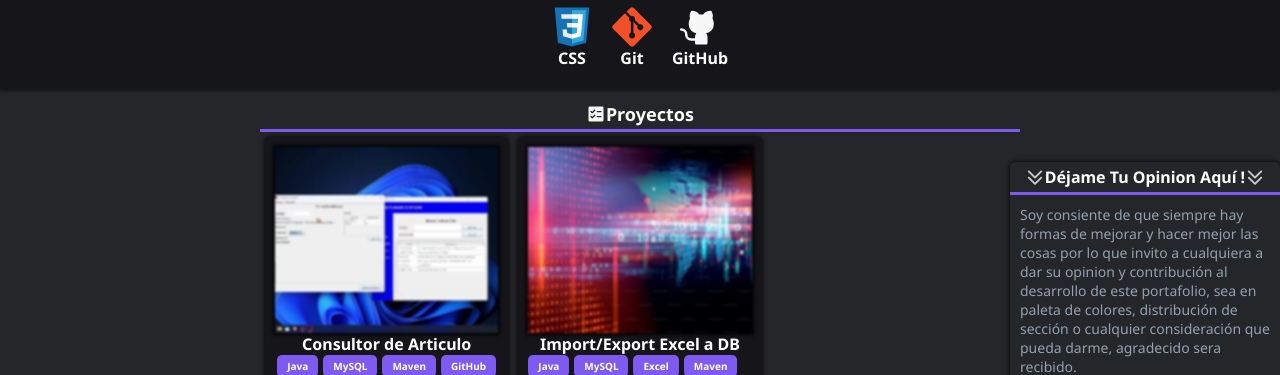
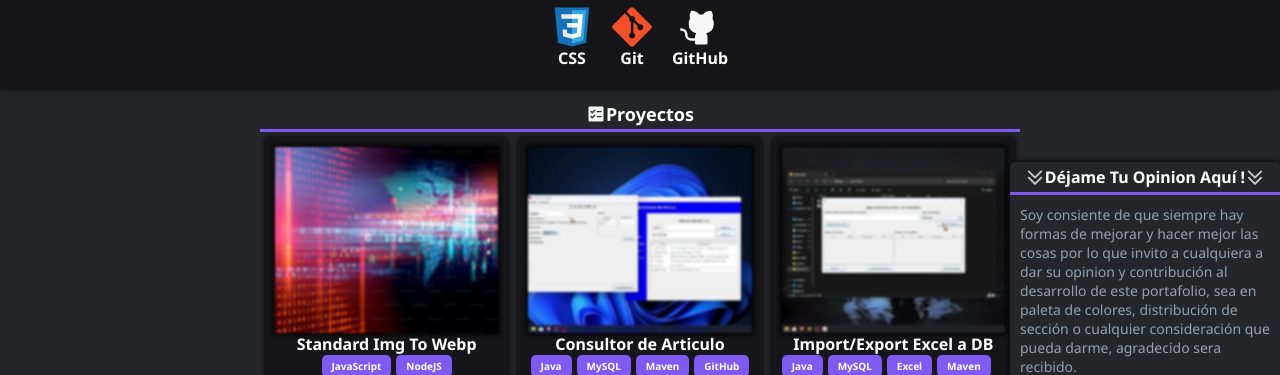
Before and after one commit to RubenRDC/Portafolio-RubenARuizDiazC, a plain HTML site: page index.html in a window 1280 px wide. Shown: the part 605-980 px from the top of the page. Drawn offline with Linux system fonts and the light colour scheme.

Commit message:
+ Se agrega nuevo articulo en sección de proyectos.

```diff
--- a/index.html
+++ b/index.html
@@ -134,6 +134,33 @@
                 </h2>
                 <div class="articles_grid">
                     <article class="content_article flex_column content_project bg-colorPrincipal">
+                        <img src="/img/projects/backgImg.webp"
+                            alt="Imagen básico representativo del proyecto 'Standard Img To Webp'" width="100%"
+                            height="186px">
+                        <h3>Standard Img To Webp</h3>
+                        <ul class="tags">
+                            <li class="itemsTags">
+                                <h4>JavaScript</h4>
+                            </li>
+                            <li class="itemsTags">
+                                <h4>NodeJS</h4>
+                            </li>
+                        </ul>
+                        <p>El proyecto 'Standard Img To Webp' es una herramienta básica de conversion de imágenes a el
+                            formato Webp normalmente utilizados en pagina webs por su compacto tamaño y alta calidad,
+                            utilizando la librería sharp para su desabollo.</p>
+                        <div class="btns">
+                            <a href="#previewProject" id="StandardImgToWebp" class="btn openViewProject">
+                                <svg xmlns="http://www.w3.org/2000/svg" width="25" height="25" fill="#ffffff" viewBox="0 0 256 256"><path d="M251,123.13c-.37-.81-9.13-20.26-28.48-39.61C196.63,57.67,164,44,128,44S59.37,57.67,33.51,83.52C14.16,102.87,5.4,122.32,5,123.13a12.08,12.08,0,0,0,0,9.75c.37.82,9.13,20.26,28.49,39.61C59.37,198.34,92,212,128,212s68.63-13.66,94.48-39.51c19.36-19.35,28.12-38.79,28.49-39.61A12.08,12.08,0,0,0,251,123.13Zm-46.06,33C183.47,177.27,157.59,188,128,188s-55.47-10.73-76.91-31.88A130.36,130.36,0,0,1,29.52,128,130.45,130.45,0,0,1,51.09,99.89C72.54,78.73,98.41,68,128,68s55.46,10.73,76.91,31.89A130.36,130.36,0,0,1,226.48,128,130.45,130.45,0,0,1,204.91,156.12ZM128,84a44,44,0,1,0,44,44A44.05,44.05,0,0,0,128,84Zm0,64a20,20,0,1,1,20-20A20,20,0,0,1,128,148Z"></path></svg>
+                            Previsualizar
+                            </a>
+                            <a target="_blank" href="https://github.com/RubenRDC/Standard-Img-To-Webp" class="btn">
+                                <svg xmlns="http://www.w3.org/2000/svg" width="25" height="25" fill="#e3e3e3" viewBox="0 0 256 256"><path d="M216,104v8a56.06,56.06,0,0,1-48.44,55.47A39.8,39.8,0,0,1,176,192v40a8,8,0,0,1-8,8H104a8,8,0,0,1-8-8V216H72a40,40,0,0,1-40-40A24,24,0,0,0,8,152a8,8,0,0,1,0-16,40,40,0,0,1,40,40,24,24,0,0,0,24,24H96v-8a39.8,39.8,0,0,1,8.44-24.53A56.06,56.06,0,0,1,56,112v-8a58.14,58.14,0,0,1,7.69-28.32A59.78,59.78,0,0,1,69.07,28,8,8,0,0,1,76,24a59.75,59.75,0,0,1,48,24h24a59.75,59.75,0,0,1,48-24,8,8,0,0,1,6.93,4,59.74,59.74,0,0,1,5.37,47.68A58,58,0,0,1,216,104Z"></path></svg>
+                            GitHub
+                            </a>
+                        </div>
+                    </article>
+                    <article class="content_article flex_column content_project bg-colorPrincipal">
                         <img src="/img/projects/consultArt/4.webp"
                             alt="Imagen básico representativo del proyecto 'Consultor de Articulo'" width="100%"
                             height="186px">
@@ -169,8 +196,9 @@
 
                     </article>
                     <article class="content_article flex_column content_project bg-colorPrincipal">
-                        <img src="/img/projects/backgImg.webp" alt="Imagen básico representativo del proyecto 'Import/Export Excel a MySQL'"
-                            width="100%" height="186px">
+                        <img src="/img/projects/ImportExport/3.webp"
+                            alt="Imagen básico representativo del proyecto 'Import/Export Excel a MySQL'" width="100%"
+                            height="186px">
                         <h3>Import/Export Excel a DB</h3>
                         <ul class="tags">
                             <li class="itemsTags">
--- a/scripts/DynamicModalProject.json
+++ b/scripts/DynamicModalProject.json
@@ -75,5 +75,20 @@
         ],
         "video": "https://mega.nz/embed/bGBQXBYQ#3_FzJdhYgsXQLdBSsVZ6OotZrsCxN6t7XGLFKjbiAqA!1m",
         "linkGithub": "https://github.com/RubenRDC/Project-Java-Excel"
+    },
+    {
+        "id": "StandardImgToWebp",
+        "title": "Standard Img To Webp",
+        "lastUpdate": "21/02/2025",
+        "typeProject": "Tools",
+        "status": "Finalizado",
+        "desc": "El proyecto 'Standard Img To Webp' es una herramienta básica de conversion de imágenes a el formato Webp normalmente utilizados en pagina webs por su compacto tamaño y alta calidad, utilizando la librería sharp para su desabollo.",
+        "tecnologias": [
+            "JavaScript",
+            "NodeJS"
+        ],
+        "fotos": [],
+        "video": "",
+        "linkGithub": "https://github.com/RubenRDC/Standard-Img-To-Webp"
     }
 ]
```
